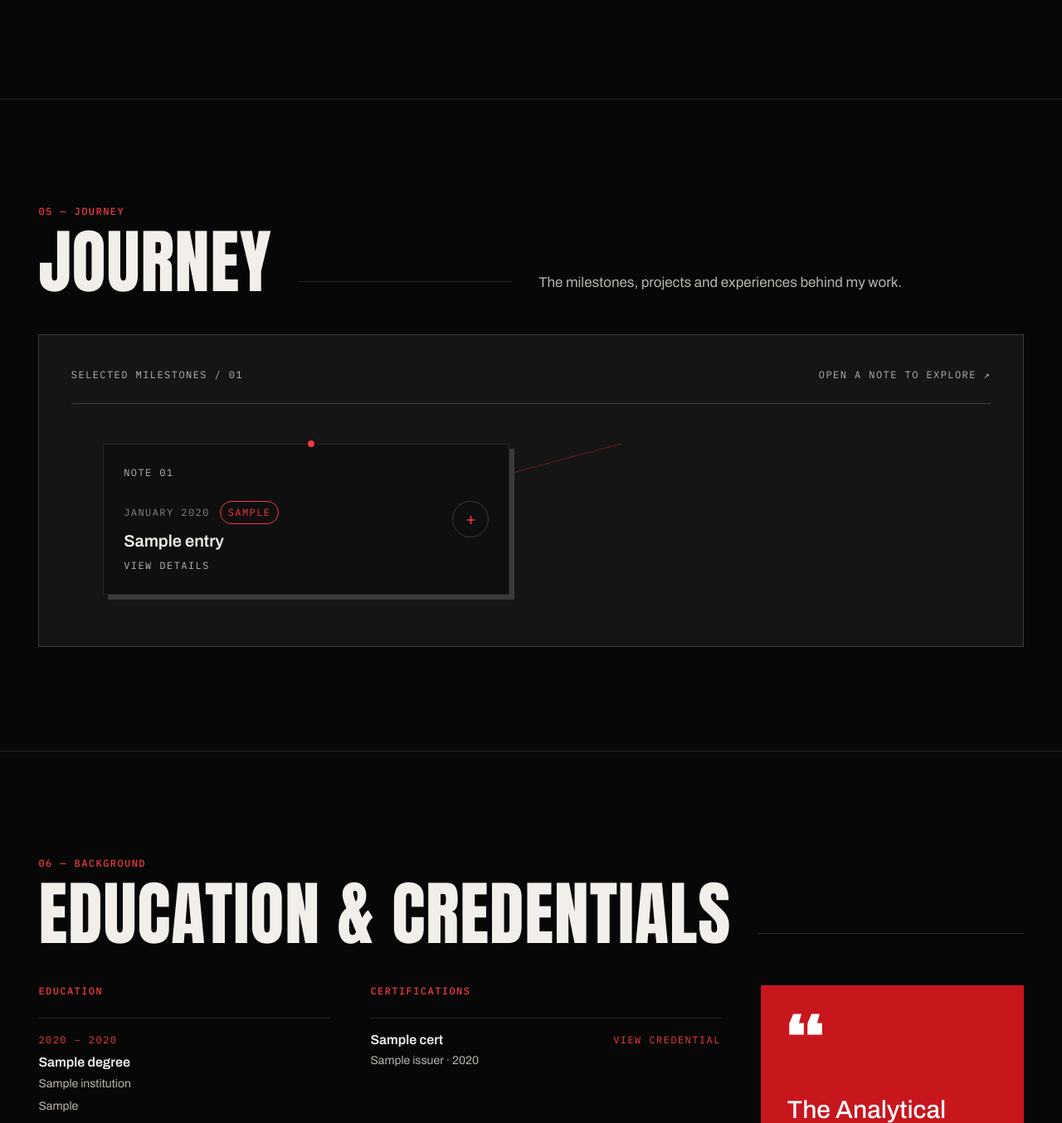
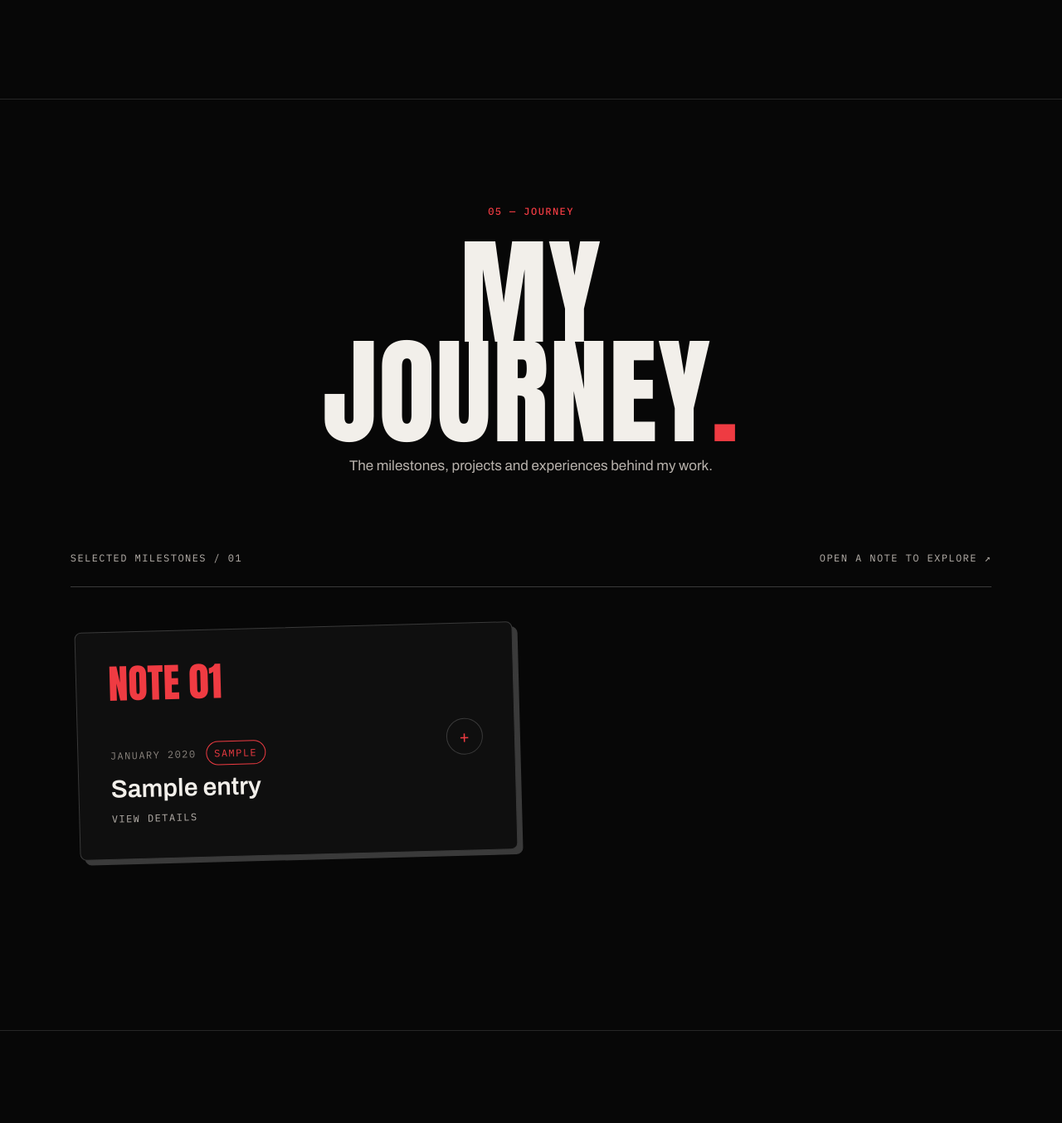
Before and after one commit to 900Gang/Portfolio_Django_, a Django app: template templates/portfolio/home.html in a window 1280 px wide. Shown: the part 3847-5201 px from the top of the page at 83% size. Run offline with Django 5.2, Linux system fonts and the light colour scheme; the template is opened without the code that fills it: most values are stand-ins (such as "Sample title", 1, 10 or a date in 2020); form fields are guessed from the names that the template uses; parts of the project's set-up code (start-up, migrations or seed data) failed here and were passed over.

Commit message:
Refresh journey cards and opening sequence
Co-authored-by: Copilot App <223556219+Copilot@users.noreply.github.com>

```diff
--- a/static/css/chatbot.css
+++ b/static/css/chatbot.css
@@ -20,7 +20,7 @@
 }
 
 .cinematic-active .chatbot {
-    animation: chatbot-after-intro 7000ms step-end both;
+    animation: chatbot-after-intro 5500ms step-end both;
 }
 
 .cinematic-active .chatbot-controls,
--- a/static/css/motion.css
+++ b/static/css/motion.css
@@ -180,6 +186,20 @@
     transition: none;
 }
 
+@keyframes journey-pop {
+    from { opacity: 0; transform: translateY(36px) scale(.9); }
+    70% { opacity: 1; transform: translateY(-4px) scale(1.015); }
+    to { opacity: 1; transform: none; }
+}
+
+.motion-ready .timeline-item.is-revealed {
+    animation: journey-pop 700ms var(--ease-out) var(--reveal-delay, 0ms) both;
+}
+
+.motion-ready .timeline-item:focus-within {
+    animation: none;
+}
+
 /* Reveals are decorative: without motion or JavaScript the content stays visible. */
 @keyframes project-sweep {
     0% { transform: translateX(-101%); }
--- a/static/css/sections.css
+++ b/static/css/sections.css
@@ -673,12 +673,33 @@
 }
 
 /* --- Journey ------------------------------------------------------------------ */
+.journey .section-head {
+    display: block;
+    text-align: center;
+}
+
+.journey .section-rule {
+    display: none;
+}
+
+.journey .section-lede {
+    max-width: 40rem;
+    margin: var(--space-4) auto 0;
+}
+
+.journey-title {
+    margin-top: var(--space-4);
+    font-size: clamp(4rem, 11vw, 10rem);
+    line-height: .85;
+}
+
+.journey-title span {
+    color: var(--color-accent);
+}
+
 .journey-board {
     position: relative;
-    overflow: hidden;
     padding: clamp(1rem, 3vw, 2.5rem);
-    border: var(--border-width) solid var(--color-border-strong);
-    background: var(--color-surface-raised);
 }
 
 .journey-board-header {
@@ -700,18 +721,10 @@
     position: relative;
     display: grid;
     grid-template-columns: repeat(2, minmax(0, 1fr));
-    gap: clamp(1.5rem, 4vw, 4rem);
+    gap: clamp(1.5rem, 3vw, 3rem);
     margin: 0;
-    padding: var(--space-7) clamp(0px, 3vw, 3rem) var(--space-5);
+    padding: var(--space-7) var(--space-2);
     list-style: none;
-}
-
-.timeline::before {
-    content: "";
-    position: absolute;
-    inset: var(--space-7) 15%;
-    background: repeating-linear-gradient(165deg, transparent 0, transparent 8rem, var(--color-accent-wash) 8rem, var(--color-accent-wash) calc(8rem + 1px), transparent calc(8rem + 1px), transparent 16rem);
-    pointer-events: none;
 }
 
 .timeline-item {
@@ -719,36 +732,30 @@
     align-self: start;
 }
 
-.timeline-item::before {
-    content: "";
-    position: absolute;
-    z-index: 1;
-    top: -6px;
-    left: 50%;
-    width: 12px;
-    height: 12px;
-    background: var(--color-accent);
-    border: 2px solid var(--color-surface);
-    border-radius: 50%;
-    pointer-events: none;
+.timeline-entry {
+    position: relative;
+    overflow: hidden;
+    border: var(--border-width) solid var(--color-border-strong);
+    border-radius: 0.5rem;
+    background: var(--color-surface);
+    box-shadow: 6px 6px 0 var(--color-border-strong);
+    transform: rotate(-1.5deg);
+    transition: border-color var(--dur-fast) ease, box-shadow var(--dur-fast) ease, transform var(--dur-base) var(--ease-out);
 }
 
-.timeline-item:nth-child(even) {
-    margin-top: var(--space-7);
-}
-
-.timeline-entry {
-    position: relative;
-    border: var(--border-width) solid var(--color-border);
-    background: var(--color-surface);
-    box-shadow: 6px 6px 0 var(--color-border-strong);
-    transition: border-color var(--dur-fast) ease, box-shadow var(--dur-fast) ease;
+.timeline-item:nth-child(even) .timeline-entry {
+    transform: rotate(1.5deg);
 }
 
 .timeline-entry:hover,
-.timeline-entry[open] {
+.timeline-entry[open],
+.timeline-entry:focus-within,
+.timeline-item:nth-child(even) .timeline-entry:hover,
+.timeline-item:nth-child(even) .timeline-entry[open],
+.timeline-item:nth-child(even) .timeline-entry:focus-within {
     border-color: var(--color-accent);
     box-shadow: 6px 6px 0 var(--color-accent-wash);
+    transform: rotate(0) scale(1.015);
 }
 
 .timeline-summary {
@@ -756,7 +763,8 @@
     align-items: center;
     justify-content: space-between;
     gap: var(--space-4);
-    padding: var(--space-5);
+    min-height: 16rem;
+    padding: clamp(1.5rem, 3vw, 3rem);
     cursor: pointer;
     list-style: none;
 }
@@ -777,12 +785,12 @@
 
 .timeline-index {
     display: block;
-    margin-bottom: var(--space-5);
-    font-family: var(--font-mono);
-    font-size: var(--text-xs);
-    letter-spacing: var(--tracking-label);
+    margin-bottom: var(--space-7);
+    font-family: var(--font-display);
+    font-size: var(--text-display-sm);
+    line-height: 1;
     text-transform: uppercase;
-    color: var(--color-text-secondary);
+    color: var(--color-accent);
 }
 
 .timeline-meta {
@@ -813,7 +821,7 @@
 .timeline-title {
     display: block;
     font-weight: var(--weight-semibold);
-    font-size: var(--text-lg);
+    font-size: var(--text-xl);
     line-height: var(--leading-snug);
     color: var(--color-text-primary);
 }
@@ -858,7 +866,7 @@
 }
 
 .timeline-content {
-    padding: 0 var(--space-5) var(--space-5);
+    padding: 0 clamp(1.5rem, 3vw, 3rem) clamp(1.5rem, 3vw, 3rem);
 }
 
 .timeline-description {
@@ -873,12 +881,8 @@
         gap: var(--space-5);
     }
 
-    .timeline-item:nth-child(even) {
-        margin-top: 0;
-    }
-
-    .timeline::before {
-        inset: var(--space-7) 10%;
+    .timeline-summary {
+        min-height: 13rem;
     }
 }
 
--- a/static/js/motion.js
+++ b/static/js/motion.js
@@ -69,66 +69,19 @@
         });
     }
 
-    /* A short, original code and title reveal; the canvas never intercepts input. */
+    /* A decorative intro; interaction always dismisses it. */
     function initCinematic() {
         var scene = document.querySelector('.hero-cinematic');
-        var canvas = document.querySelector('.hero-code-canvas');
-        var title = document.querySelector('.hero-cinematic-title');
-        var zoomLetter = document.querySelector('.hero-cinematic-v');
-        if (!scene || !canvas || !title || !zoomLetter || motion.matches || document.hidden) {
+        if (!scene || motion.matches || document.hidden) {
             return;
         }
-        var context = canvas.getContext('2d');
-        if (!context) {
-            return;
-        }
-
-        var letters = '0123456789ABCDEFGHIJKLMNOPQRSTUVWXYZ+-/';
-        var colors = getComputedStyle(document.documentElement);
-        var red = colors.getPropertyValue('--color-stage-accent').trim();
-        var light = colors.getPropertyValue('--color-on-stage').trim();
-        var width, height, frameId, started, fallbackTimer;
-        var duration = 7000;
-        var streams = [];
-
-        function makeStreams(count) {
-            streams = [];
-            for (var i = 0; i < count; i += 1) {
-                var length = 6 + Math.floor(Math.random() * 13);
-                var glyphs = [];
-                for (var j = 0; j < length; j += 1) {
-                    glyphs.push(Math.floor(Math.random() * letters.length));
-                }
-                streams.push({
-                    x: (i + Math.random() * 0.6) / count,
-                    offset: Math.random(),
-                    speed: 0.25 + Math.random() * 0.35,
-                    length: length,
-                    glyphs: glyphs
-                });
-            }
-        }
-
-        function resize() {
-            var ratio = Math.min(window.devicePixelRatio || 1, 1.5);
-            width = scene.clientWidth;
-            height = scene.clientHeight;
-            canvas.width = Math.max(1, Math.round(width * ratio));
-            canvas.height = Math.max(1, Math.round(height * ratio));
-            context.setTransform(ratio, 0, 0, ratio, 0, 0);
-            var count = Math.max(20, Math.min(96, Math.floor(width / 15)));
-            if (streams.length !== count) { makeStreams(count); }
-            var origin = zoomLetter.offsetLeft + zoomLetter.offsetWidth / 2;
-            title.style.setProperty('--zoom-origin-x', origin + 'px');
-            title.style.setProperty('--zoom-shift-x', (title.offsetWidth / 2 - origin) + 'px');
-        }
+        var fallbackTimer;
+        var duration = 5500;
 
         function stop() {
-            window.cancelAnimationFrame(frameId);
             scene.classList.remove('is-playing');
             document.documentElement.classList.remove('cinematic-active');
             window.clearTimeout(fallbackTimer);
-            window.removeEventListener('resize', resize);
             window.removeEventListener('pointerdown', stop);
             window.removeEventListener('keydown', stop);
             window.removeEventListener('scroll', stop);
@@ -144,67 +97,14 @@
             if (motion.matches) { stop(); }
         }
 
-        function draw(timestamp) {
-            if (started === undefined) { started = timestamp; }
-            var elapsed = timestamp - started;
-            if (elapsed >= duration) {
-                stop();
-                return;
-            }
-            if (elapsed >= duration * 0.7) {
-                window.clearTimeout(fallbackTimer);
-                fallbackTimer = window.setTimeout(stop, duration - elapsed);
-                return;
-            }
-            context.clearRect(0, 0, width, height);
-            var time = elapsed / 1000;
-            var glyphStep = Math.floor(elapsed / 700);
-            var size = Math.max(11, Math.min(16, width / 60));
-            var spacing = size * 1.35;
-
-            context.textAlign = 'center';
-            context.textBaseline = 'middle';
-            context.font = '500 ' + size + 'px monospace';
-            streams.forEach(function (stream) {
-                var head = ((stream.offset + time * stream.speed) % 1.5) * (height + stream.length * spacing) - stream.length * spacing;
-                for (var n = 0; n < stream.length; n += 1) {
-                    var y = head - n * spacing;
-                    if (y < 0 || y > height) { continue; }
-                    context.fillStyle = n === 0 ? light : red;
-                    context.globalAlpha = 0.12 + 0.78 * (1 - n / stream.length);
-                    if (n === 0) {
-                        context.shadowColor = red;
-                        context.shadowBlur = 10;
-                    }
-                    var glyph = stream.glyphs[n];
-                    if (n === (glyphStep + stream.glyphs[0]) % stream.length) {
-                        glyph = (glyph + glyphStep) % letters.length;
-                    }
-                    context.fillText(letters[glyph], stream.x * width, y);
-                    context.shadowBlur = 0;
-                }
-            });
-
-            context.globalAlpha = 1;
-            frameId = window.requestAnimationFrame(draw);
-        }
-
         scene.classList.add('is-playing');
         document.documentElement.classList.add('cinematic-active');
-        resize();
-        window.addEventListener('resize', resize);
         window.addEventListener('pointerdown', stop, { once: true });
         window.addEventListener('keydown', stop, { once: true });
         window.addEventListener('scroll', stop, { once: true, passive: true });
         document.addEventListener('visibilitychange', onVisibilityChange);
         motion.addEventListener('change', onMotionChange);
         fallbackTimer = window.setTimeout(stop, duration + 200);
-        if (document.fonts) {
-            document.fonts.ready.then(function () {
-                if (scene.classList.contains('is-playing')) { resize(); }
-            });
-        }
-        frameId = window.requestAnimationFrame(draw);
         cleanups.push(stop);
     }
 
--- a/templates/base.html
+++ b/templates/base.html
@@ -40,9 +40,9 @@
     <link rel="stylesheet" href="{% static 'css/reset.css' %}">
     <link rel="stylesheet" href="{% static 'css/base.css' %}">
     <link rel="stylesheet" href="{% static 'css/components.css' %}">
-    <link rel="stylesheet" href="{% static 'css/sections.css' %}?v=journey-board">
-    <link rel="stylesheet" href="{% static 'css/motion.css' %}">
-    <link rel="stylesheet" href="{% static 'css/chatbot.css' %}">
+    <link rel="stylesheet" href="{% static 'css/sections.css' %}?v=journey-pop">
+    <link rel="stylesheet" href="{% static 'css/motion.css' %}?v=passion-intro">
+    <link rel="stylesheet" href="{% static 'css/chatbot.css' %}?v=passion-intro">
     <link rel="stylesheet" href="{% static 'css/responsive.css' %}">
 
     {% block structured_data %}
@@ -82,7 +82,7 @@
     </div>
 
     <script src="{% static 'js/navigation.js' %}" defer></script>
-    <script src="{% static 'js/motion.js' %}" defer></script>
+    <script src="{% static 'js/motion.js' %}?v=passion-intro" defer></script>
     {% if chatbot_enabled %}
     {% include 'components/chatbot.html' %}
     <script src="{% static 'js/chatbot.js' %}" defer></script>
--- a/templates/portfolio/sections/hero.html
+++ b/templates/portfolio/sections/hero.html
@@ -1,9 +1,14 @@
 {% load static portfolio_extras %}
 <section id="home" class="hero">
     <div class="hero-cinematic" aria-hidden="true">
-        <canvas class="hero-code-canvas"></canvas>
+        <div class="hero-cinematic-images">
+            <img src="{% static 'img/intro-1.webp' %}" alt="" width="787" height="1400">
+            <img src="{% static 'img/intro-2.webp' %}" alt="" width="736" height="1307">
+            <img src="{% static 'img/intro-3.webp' %}" alt="" width="787" height="1400">
+            <img src="{% static 'img/intro-4.webp' %}" alt="" width="787" height="1400">
+        </div>
         <div class="hero-cinematic-title-frame">
-            <div class="hero-cinematic-title"><span>AI DE</span><span class="hero-cinematic-v">V</span><span>ELOPER</span></div>
+            <div class="hero-cinematic-title"><span>FOR PASSION</span><span>IS MY REASON</span></div>
         </div>
     </div>
     <div class="hero-word-wrap" aria-hidden="true">
--- a/templates/portfolio/sections/journey.html
+++ b/templates/portfolio/sections/journey.html
@@ -5,7 +5,7 @@
         <div class="section-head" data-reveal>
             <div class="section-head-text">
                 <span class="eyebrow">05 — Journey</span>
-                <h2 class="section-title">Journey</h2>
+                <h2 class="section-title journey-title">My<br>Journey<span aria-hidden="true">.</span></h2>
             </div>
             <span class="section-rule" aria-hidden="true"></span>
             <p class="section-lede">The milestones, projects and experiences behind my work.</p>
@@ -18,7 +18,7 @@
             </div>
             <ol class="timeline">
                 {% for entry in journey_entries %}
-                <li class="timeline-item">
+                <li class="timeline-item" data-reveal>
                     <details class="timeline-entry">
                         <summary class="timeline-summary">
                             <span class="timeline-summary-content">
```
Also changed, not shown: other parts of static/css/motion.css (+34 -28 lines), portfolio/test_motion_behavior.js (+6 -6 lines), portfolio/test_redesign.py (+9 -8 lines), README.md, static/img/intro-1.webp (added), static/img/intro-2.webp (added), static/img/intro-3.webp (added), static/img/intro-4.webp (added).
